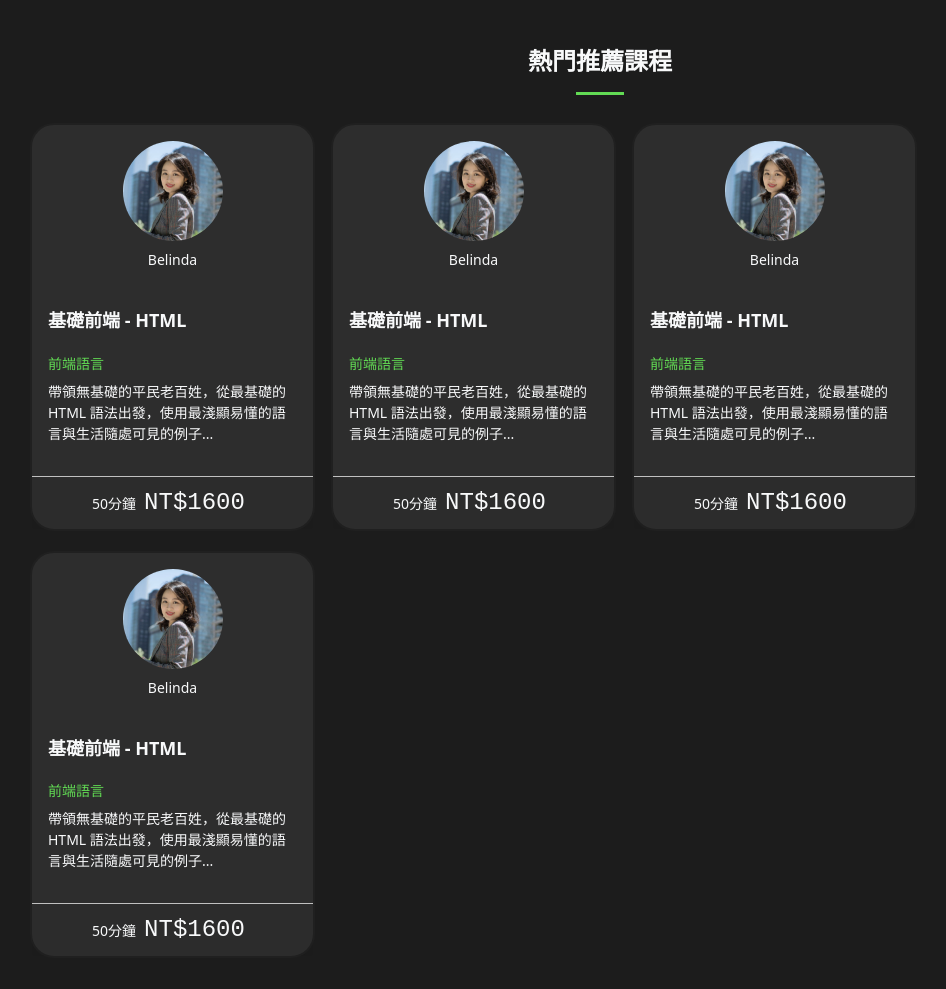
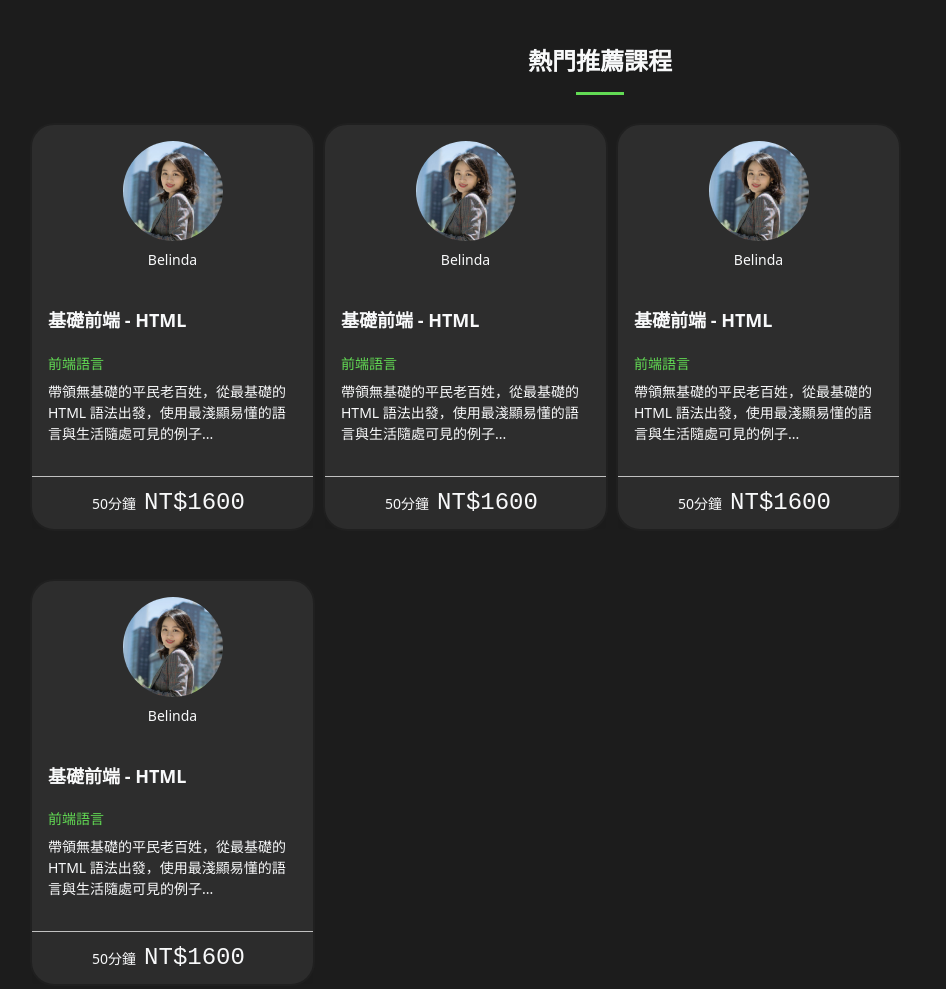
Before and after one commit to kana7777/week6, a plain HTML site: page index.html in a window 1280 px wide. Shown: the part 1700-2689 px from the top of the page, without its empty margins (40-986 px from the left). Drawn offline with nearby package versions, Linux system fonts and the light colour scheme; a web font is replaced by a local one.

Commit message:
Update 2022-08-22T14:11:11.688Z

```diff
--- a/index.html
+++ b/index.html
@@ -181,7 +181,7 @@
 <section class="hotclass my-4">
     <h2 class="fw-bold fs-4 text-light text-center title">熱門推薦課程</h2>
     <div class="container">
-        <div class="row">
+        <div class="row gap-2">
             <div class="col-md-3 card text-light p-0 my-4">
                 <div class="card-body">
                     <div class="teacherinfo text-center">
@@ -197,7 +197,7 @@
                 </div>
             </div>
             <!-- 第二張卡片 -->
-            <div class="col-md-3 card text-light p-0 my-4 mx-3">
+            <div class="col-md-3 card text-light p-0 my-4">
                 <div class="card-body">
                     <div class="teacherinfo text-center">
                         <img src="./assets/images/teacher01.jpg" alt="">
@@ -227,7 +227,7 @@
                 </div>
             </div>
             <!-- 第4張卡片 -->
-            <div class="col-md-3 card text-light p-0">
+            <div class="col-md-3 card text-light p-0 my-4">
                 <div class="card-body">
                     <div class="teacherinfo text-center">
                         <img src="./assets/images/teacher01.jpg" alt="">
```
